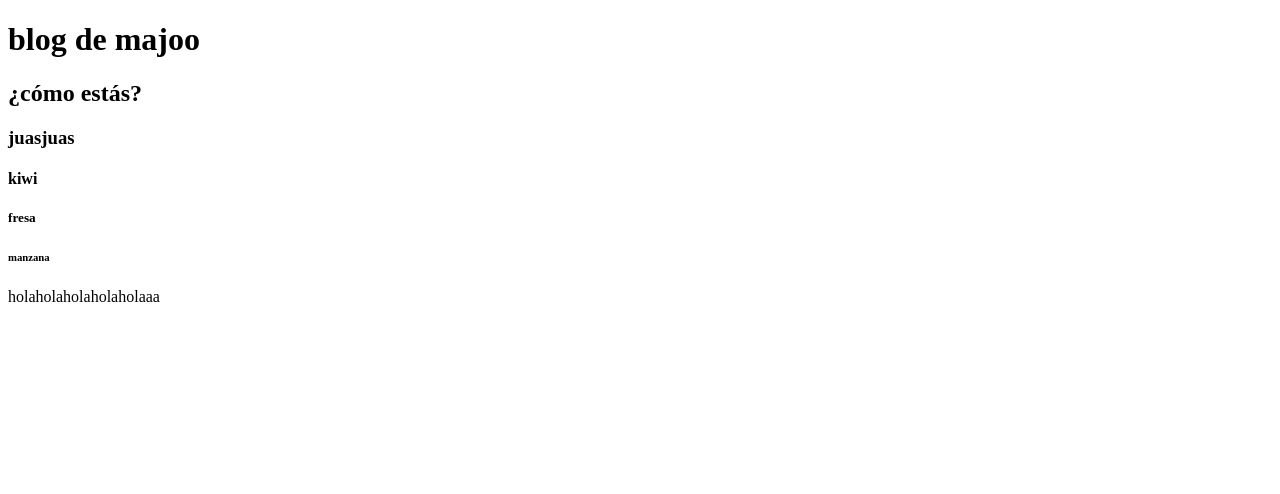
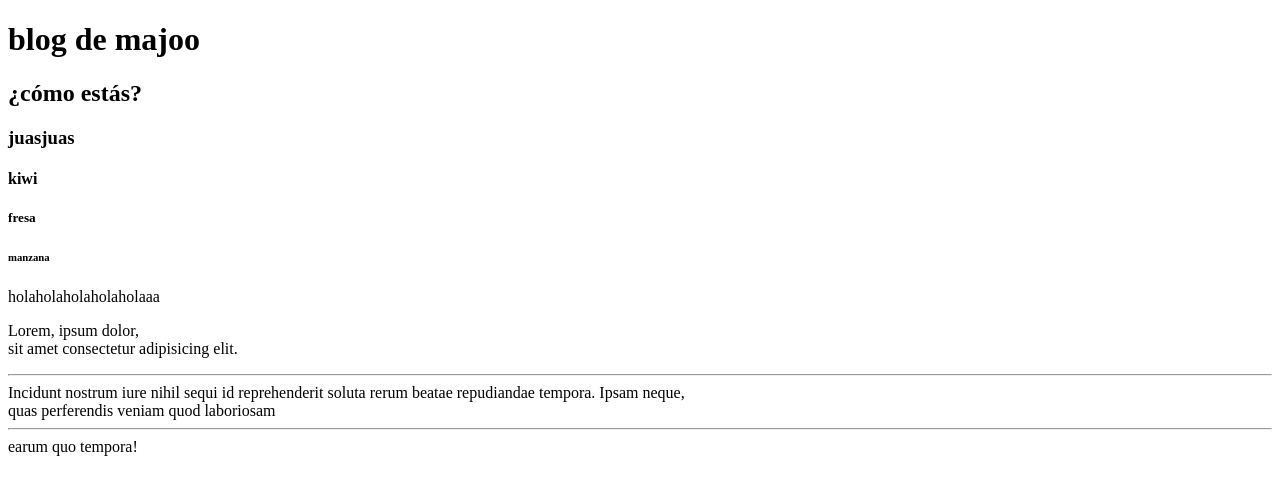
Before and after one commit to majo-barroso/htmn-majo-barroso, a website: page index.html in a window 1280 px wide. Drawn offline with Linux system fonts and the light colour scheme.

Commit message:
p, br, hr

```diff
--- a/index.html
+++ b/index.html
@@ -30,3 +30,5 @@ holaholaholaholaholaaa
     </p7>
   </body>
 </html>
+<p> Lorem, ipsum dolor, <br/> sit amet consectetur adipisicing elit.<hr> Incidunt nostrum iure nihil sequi id reprehenderit soluta rerum beatae repudiandae tempora. Ipsam neque, <br/> quas perferendis veniam quod laboriosam <hr> earum quo tempora!
+</p>
```
